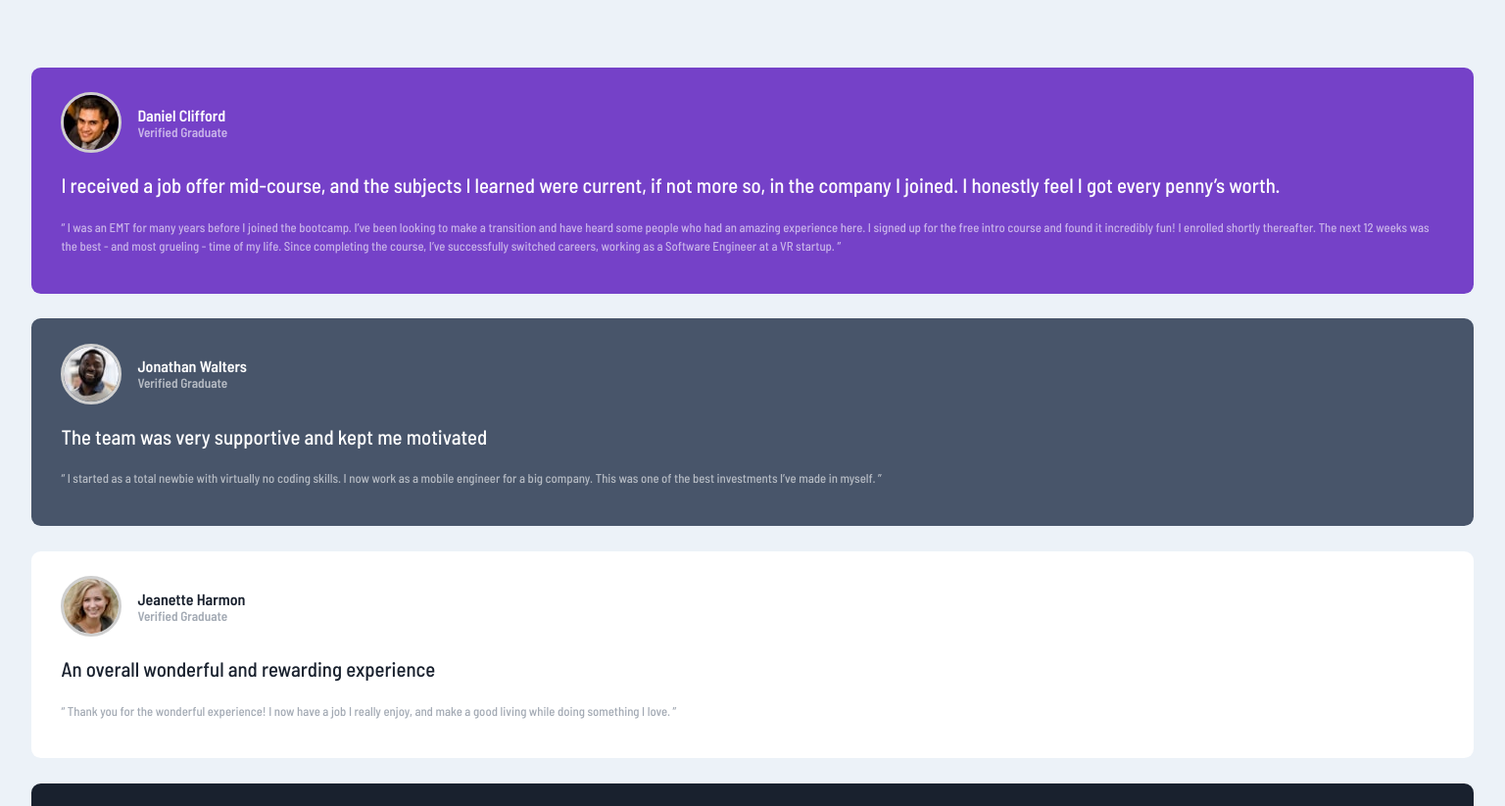
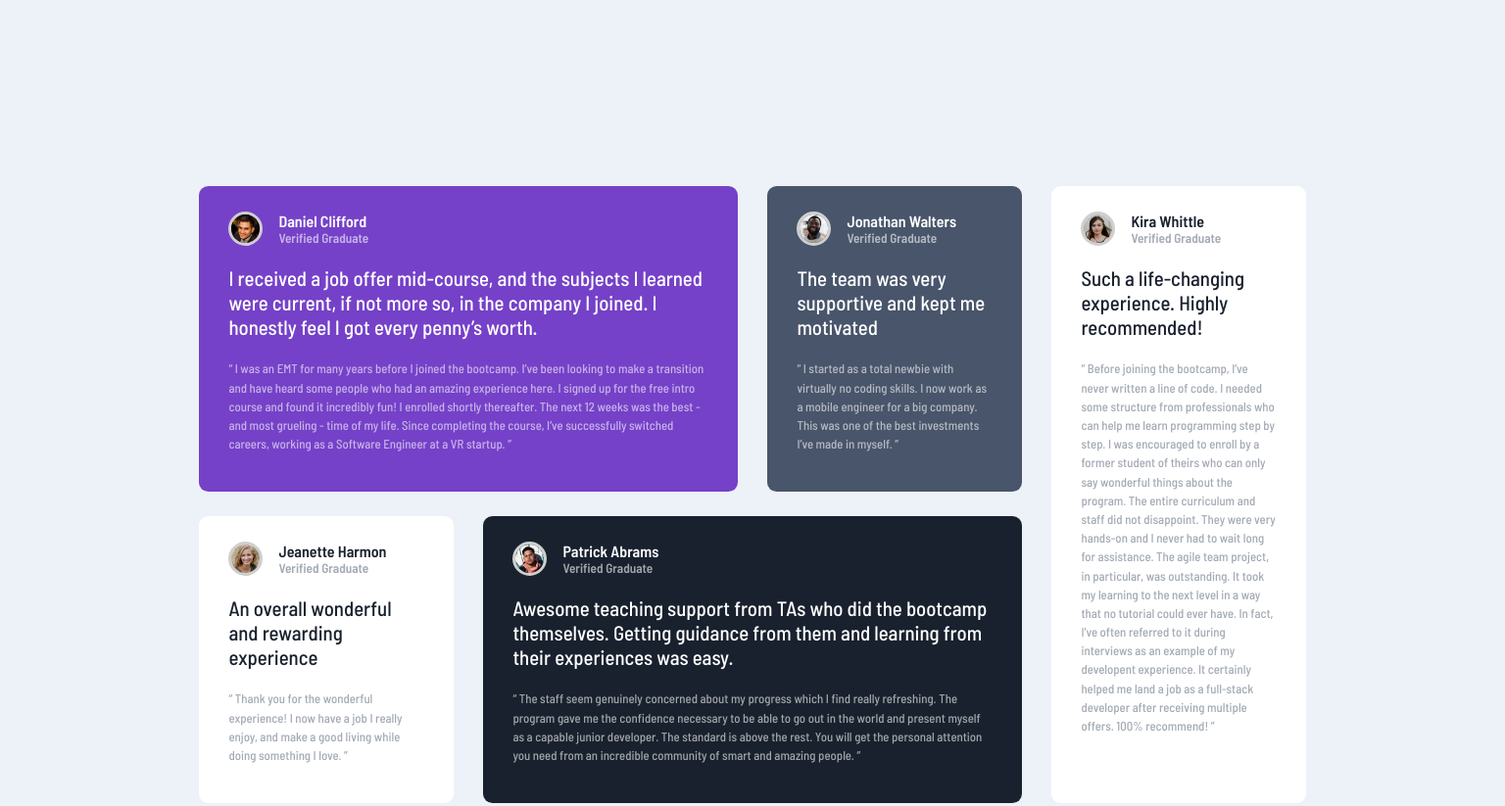
Before and after one commit to andiyuniar/Testimonial_grid_section, a plain HTML site: page index.html in a window 1536 px wide. Shown: the top 823 px of the page at 98% size. Drawn offline with Linux system fonts and the light colour scheme.

Commit message:
destop style

```diff
--- a/index.html
+++ b/index.html
@@ -110,7 +110,7 @@
           people. ”
         </p>
       </div>
-      <div class="card third">
+      <div class="card fifth">
         <div class="title">
           <img src="images/image-kira.jpg" alt="kira" />
           <div>
--- a/style.css
+++ b/style.css
@@ -28,7 +28,7 @@ body {
 }
 
 section {
-  margin: 4.3em 1.5em;
+  margin: 4.3rem 1.5rem;
 }
 
 .text_light {
@@ -57,9 +57,9 @@ h5 {
 }
 
 .card {
-  padding: 1.6em 1.9em;
+  padding: 1.6rem 1.9rem;
   border-radius: 0.6rem;
-  margin-top: 1.6em;
+  margin-top: 1.6rem;
 }
 
 .title {
@@ -68,9 +68,10 @@ h5 {
 }
 
 .title > img {
-  border: 3px solid var(--ltgrey);
+  border: 0.19rem solid var(--ltgrey);
   border-radius: 50%;
-  margin-right: 1em;
+  margin-right: 1rem;
+  width: 2.19rem;
 }
 
 .info {
@@ -97,3 +98,31 @@ h5 {
 .fourth {
   background-color: var(--dkblacksblue);
 }
+.fifth {
+  background-color: var(--white);
+}
+
+@media only screen and (min-width: 1440px) {
+  section {
+    display: grid;
+    grid-template-columns: repeat(4, 1fr);
+    grid-template-rows: repeat(2, auto);
+    column-gap: 1.88rem;
+    margin: 10.3rem 12.19rem;
+  }
+  .first {
+    grid-column: 1 / span 2;
+  }
+  .third {
+    grid-column: 1;
+  }
+  .fourth {
+    grid-row: 2;
+    grid-column: 2 / span 2;
+  }
+
+  .fifth {
+    grid-row: 1 / span 2;
+    grid-column: 4;
+  }
+}
```
